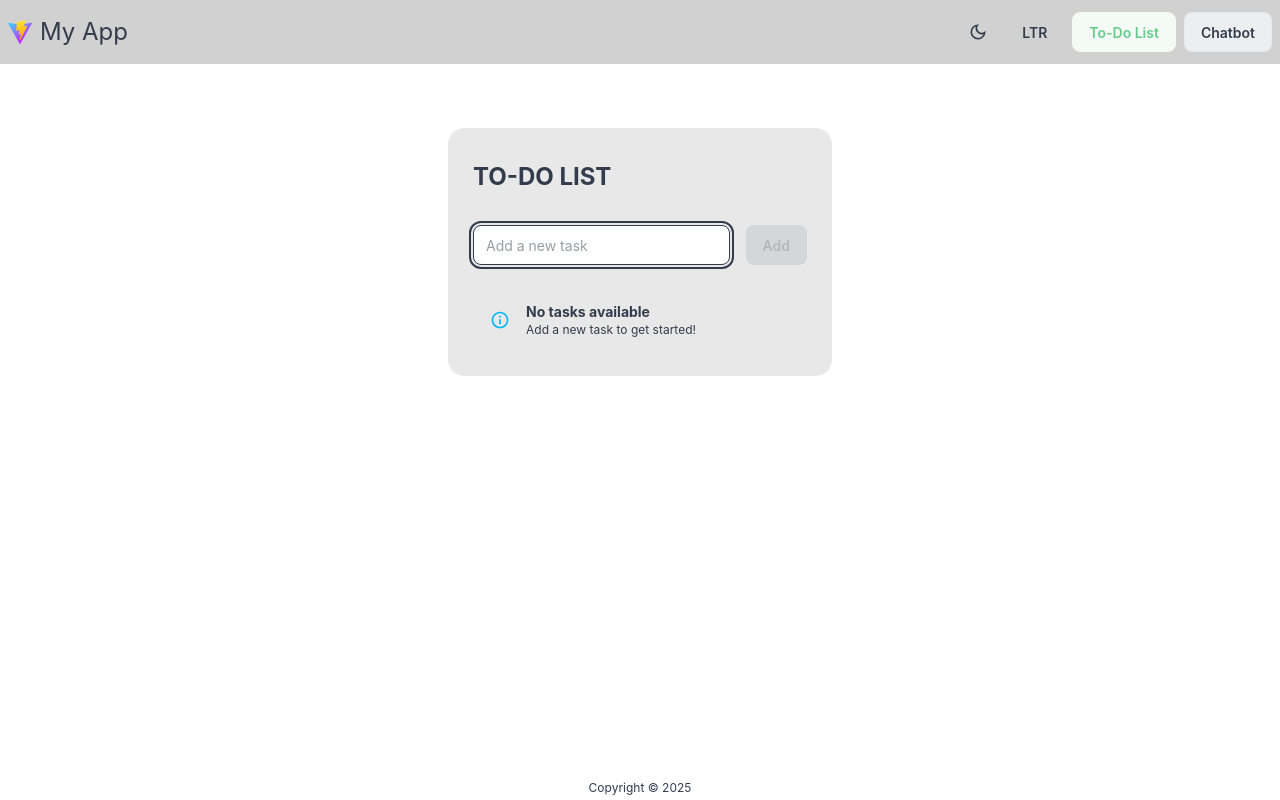
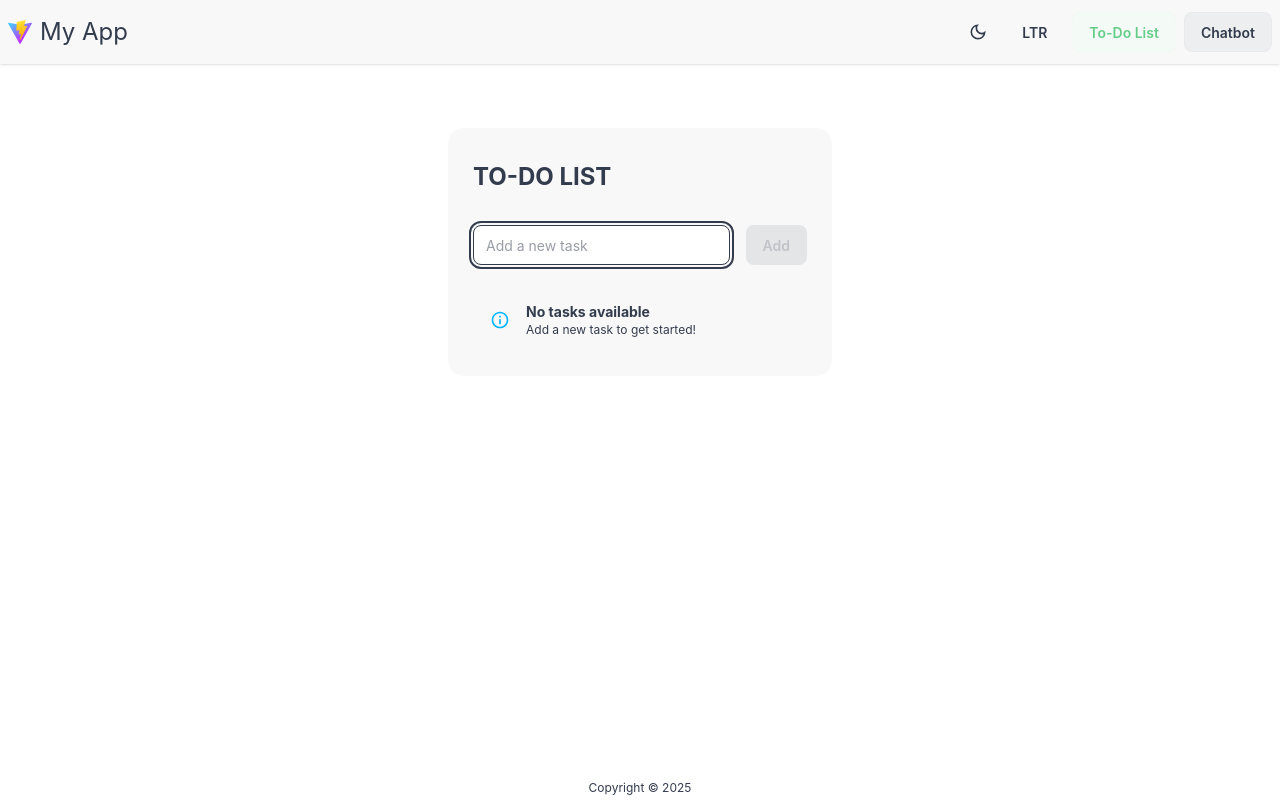
Before and after one commit to fabienbellanger/test-react, a React (Vite) app: page /todo in a window 1280 px wide. Built offline with nearby package versions, Linux system fonts and the light colour scheme.

Commit message:
Change theme

```diff
--- a/src/components/layout/NavBar.tsx
+++ b/src/components/layout/NavBar.tsx
@@ -36,7 +36,7 @@ export default function NavBar({ title }: NavBarProps) {
 
     return (
         <header>
-            <nav className="navbar bg-base-300 shadow-smflex items-center justify-between">
+            <nav className="navbar bg-base-200 shadow-sm flex items-center justify-between">
                 <div className="flex items-center gap-2">
                     <img src="/img/vite.svg" alt="Logo" className="h-6 w-6" />
                     <h1 className="text-2xl text-ellipsis whitespace-nowrap overflow-hidden">
--- a/src/styles/app.css
+++ b/src/styles/app.css
@@ -43,8 +43,8 @@
     prefersdark: false;
     color-scheme: 'light';
     --color-base-100: oklch(100% 0 0);
-    --color-base-200: oklch(93% 0 0);
-    --color-base-300: oklch(86% 0 0);
+    --color-base-200: oklch(98% 0 0);
+    --color-base-300: oklch(96% 0 0);
     --color-base-content: oklch(35.519% 0.032 262.988);
     --color-primary: oklch(76.662% 0.135 153.45);
     --color-primary-content: oklch(33.387% 0.04 162.24);
```
